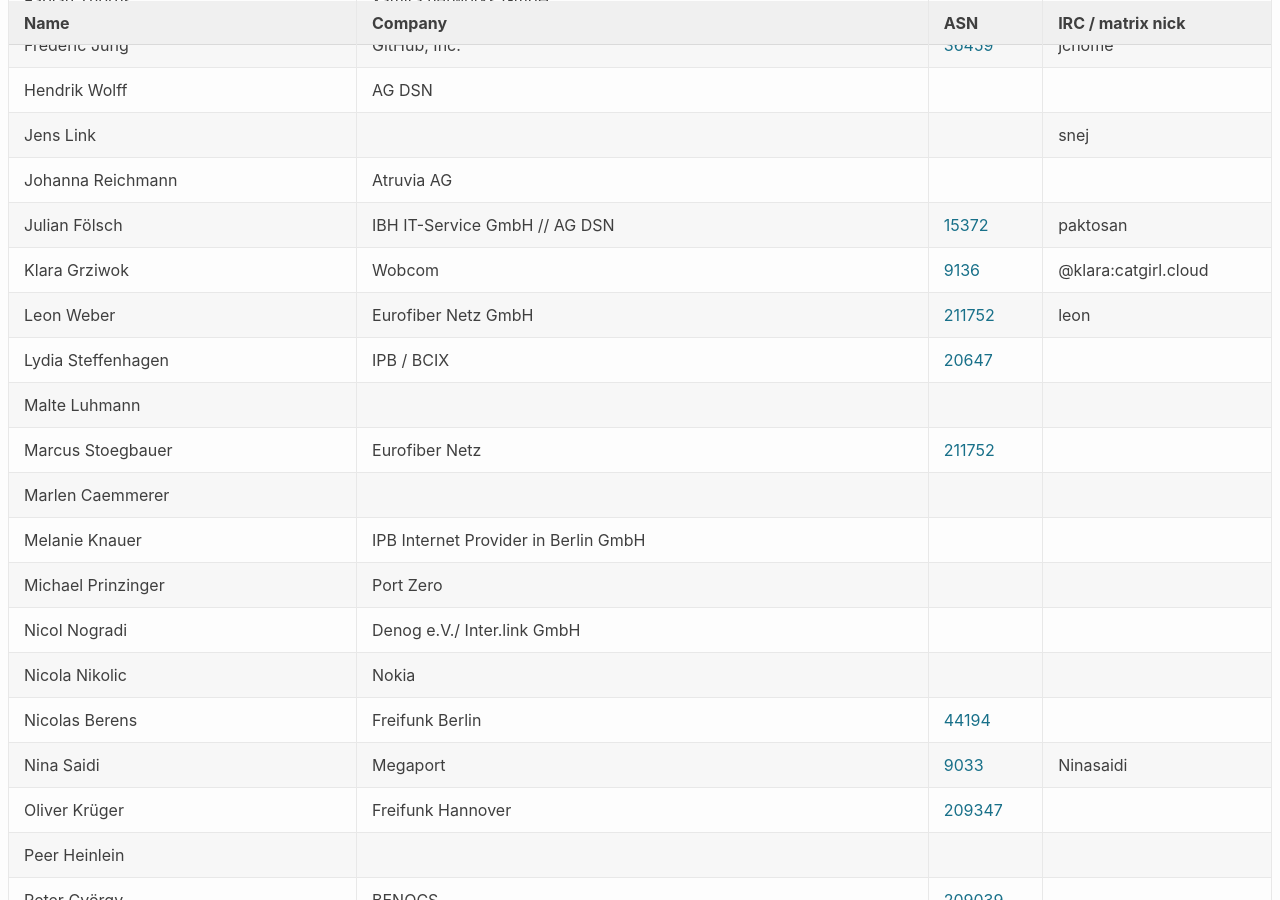
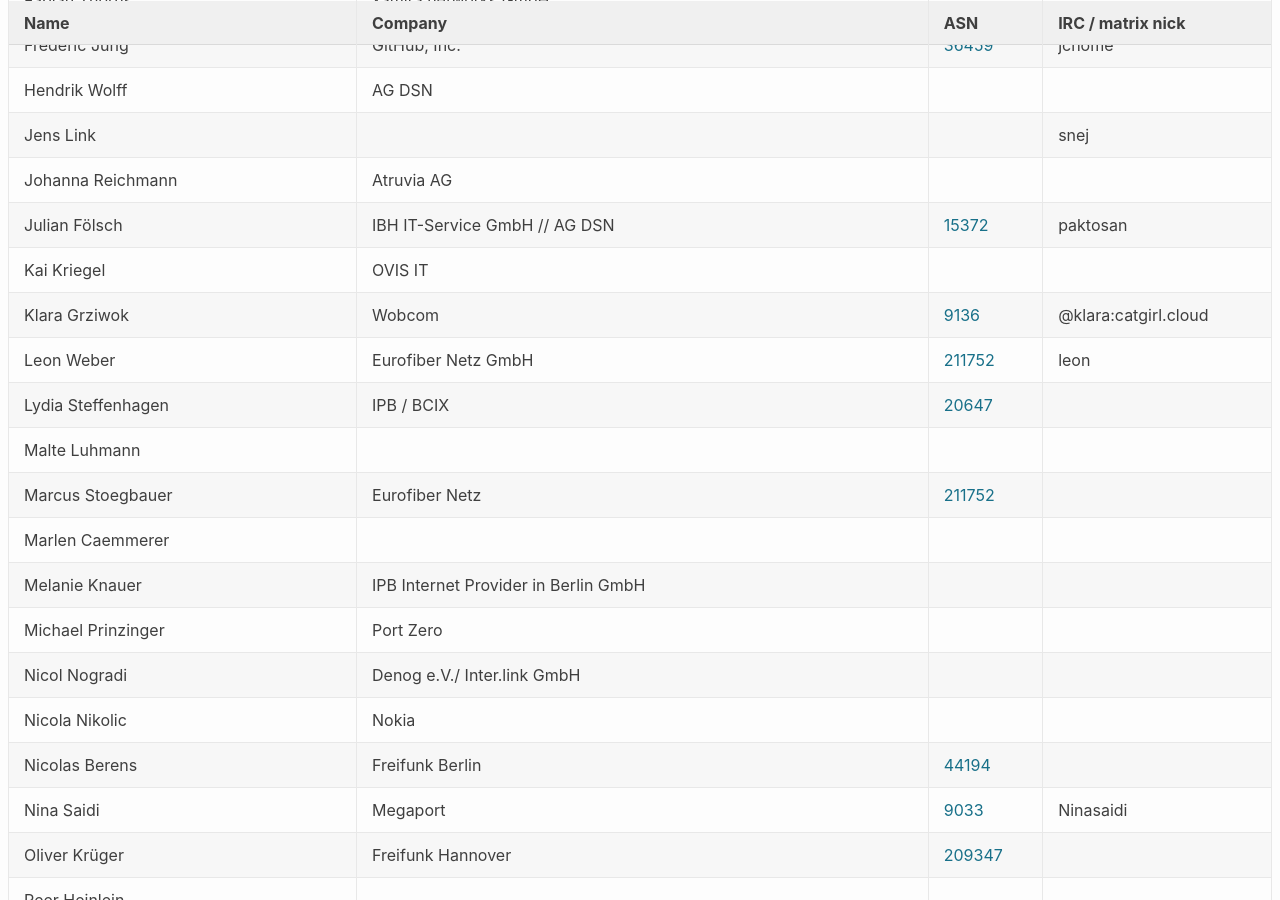
Before and after one commit to denog/pretix-attendeelist, a Jekyll site: the page built from denogmeetup25-03/index.markdown, in a window 1280 px wide and 900 px high, scrolled down 976 px. Built offline with Jekyll 4.4.1, drawn with Linux system fonts in a browser that asks for light colours.

Commit message:
Latest data: Fri Mar 21 01:09:46 UTC 2025

```diff
--- a/_data/attendees_denogmeetup25-03.json
+++ b/_data/attendees_denogmeetup25-03.json
@@ -154,6 +154,12 @@
     "company": "IBH IT-Service GmbH // AG DSN",
     "irc": "paktosan",
     "asn": "15372"
+  },
+  {
+    "name": "Kai Kriegel",
+    "company": "OVIS IT",
+    "irc": null,
+    "asn": null
   },
   {
     "name": "Klara Grziwok",
```
